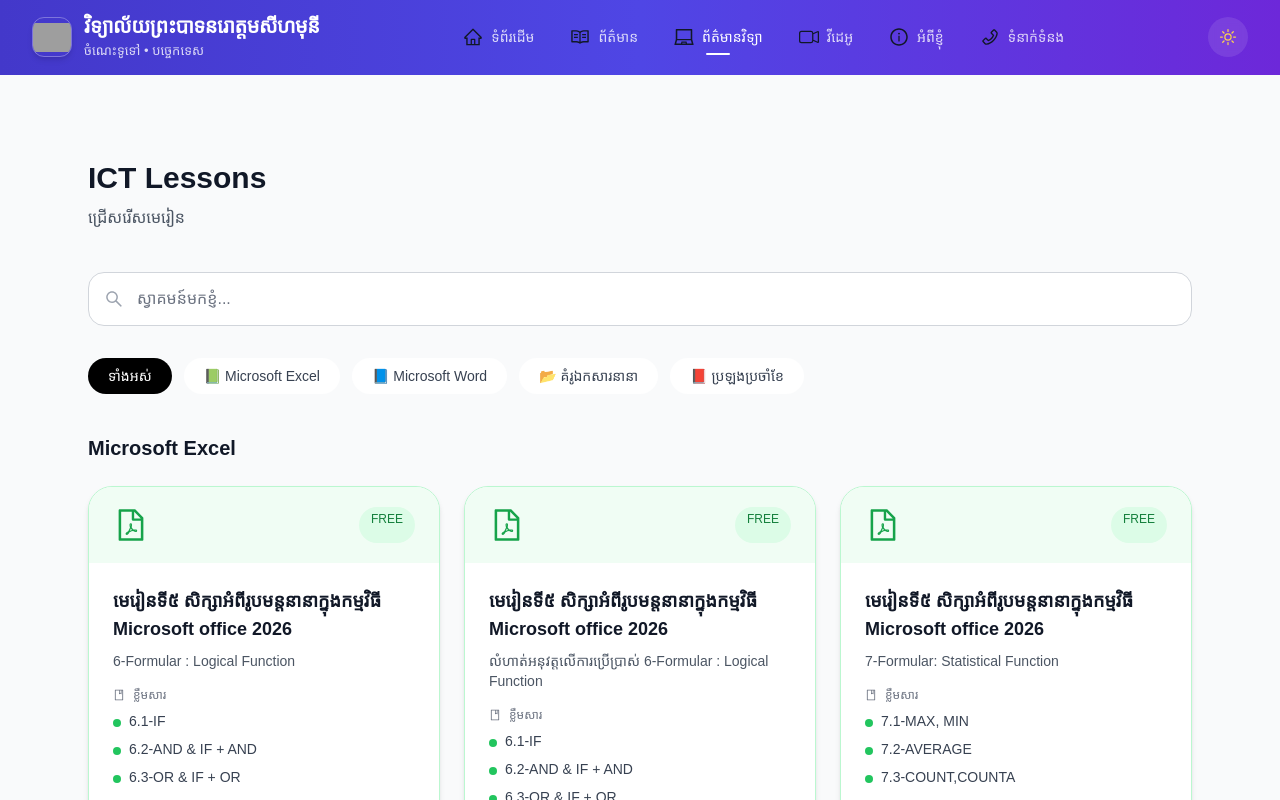
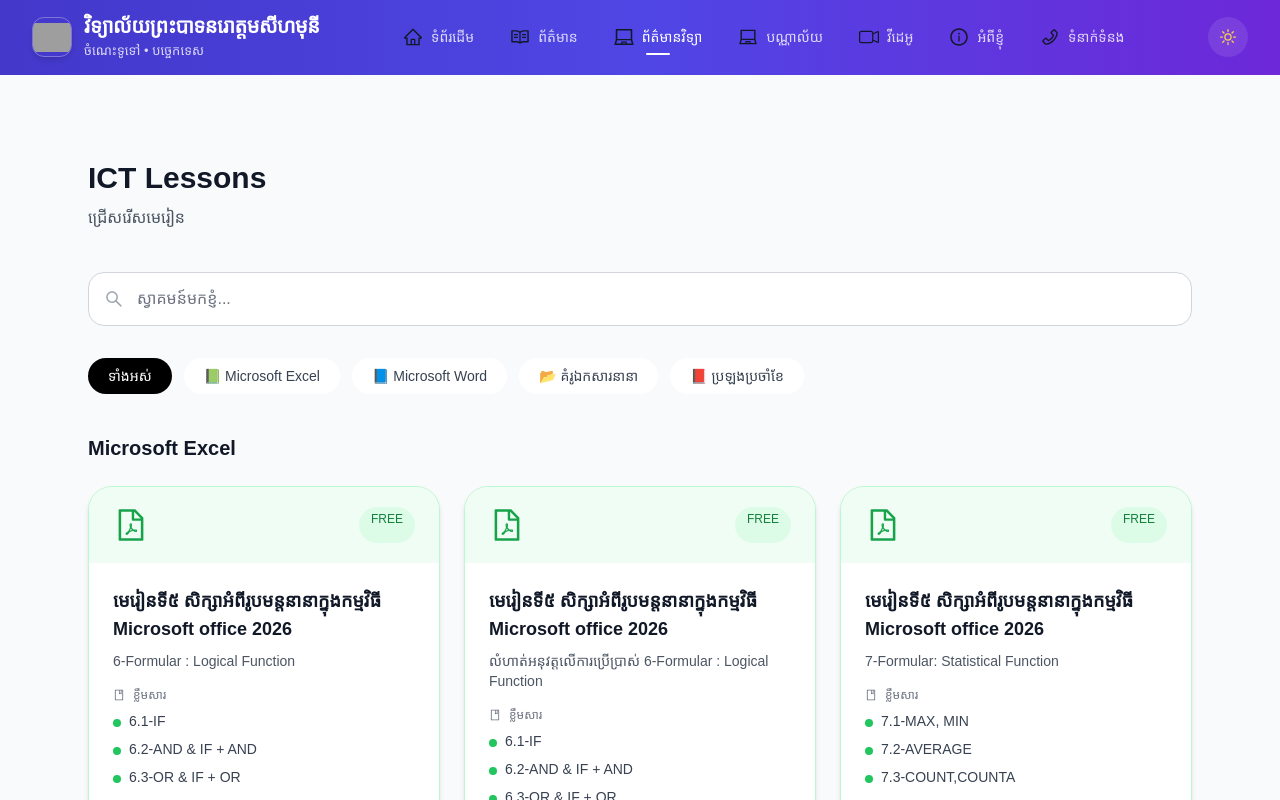
Before and after one commit to VeasnaNIE2025/SchoolApp, a React (Vite) app: page /ict in a window 1280 px wide. Shown: the top 800 px of the page. Built offline with nearby package versions, Linux system fonts and the light colour scheme; grey boxes are pictures that could not be loaded; a web font is replaced by a local one.

Commit message:
add menu

```diff
--- a/src/components/Layout/MenuBar.jsx
+++ b/src/components/Layout/MenuBar.jsx
@@ -19,6 +19,7 @@
   { to: "/", label: "ទំព័រដើម", icon: AiOutlineHome },
   { to: "/news", label: "ព័ត៌មាន", icon: AiOutlineRead },
   { to: "/ict", label: "ព័ត៌មានវិទ្យា", icon: AiOutlineLaptop },
+  { to: "/library", label: "បណ្ណាល័យ", icon: AiOutlineLaptop },
   { to: "/videos", label: "វីដេអូ", icon: BsCameraVideo },
   { to: "/aboutme", label: "អំពីខ្ញុំ", icon: AiOutlineInfoCircle },
   { to: "/contact", label: "ទំនាក់ទំនង", icon: AiOutlinePhone },
--- /dev/null
+++ b/src/page/library/Library.jsx
@@ -0,0 +1,9 @@
+import React from 'react'
+
+function Library() {
+  return (
+    <div>Library</div>
+  )
+}
+
+export default Library
```
